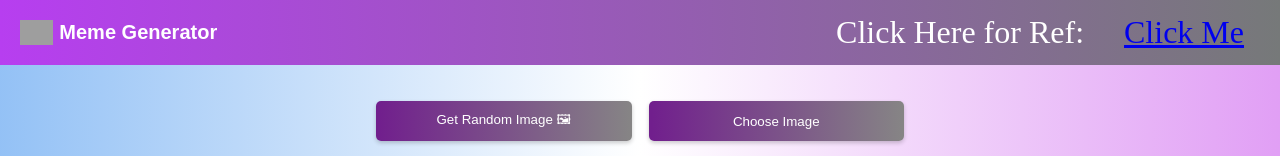
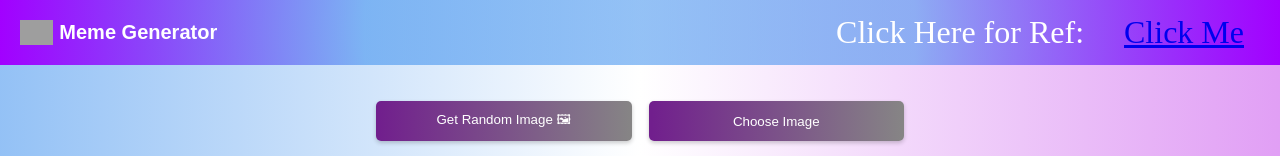
Before and after one commit to boydlakers15/Meme-Factory-, a React (Create React App) app in the folder meme-factory/: page / in a window 1280 px wide. Shown: the top 156 px of the page. Built offline with nearby package versions, Linux system fonts and the light colour scheme; no server answers; grey boxes are pictures that could not be loaded.

Commit message:
Made changes to the background

```diff
--- a/meme-factory/src/index.css
+++ b/meme-factory/src/index.css
@@ -39,7 +39,8 @@ main {
   display: flex;
   align-items: center;
   height: 65px;
-  background: linear-gradient(to right, rgba(183, 62, 240, 1), rgba(118, 121, 121, 1));
+  background: rgb(0,236,255);
+background: radial-gradient(circle, rgba(41, 132, 236, 0.5) 43%, rgba(162,0,255,1) 100%);
   color: white;
   padding: 20px;
 }
```
